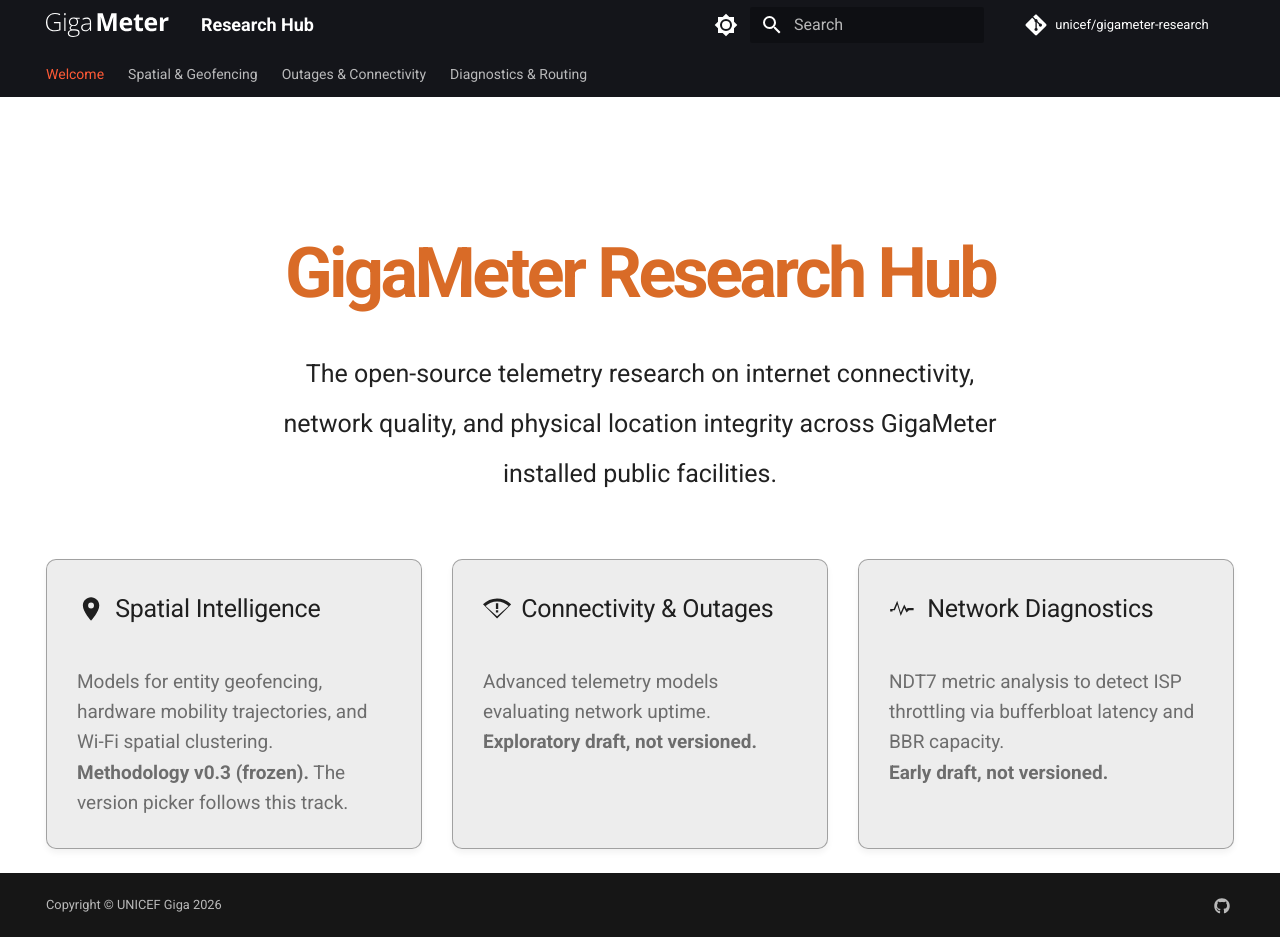
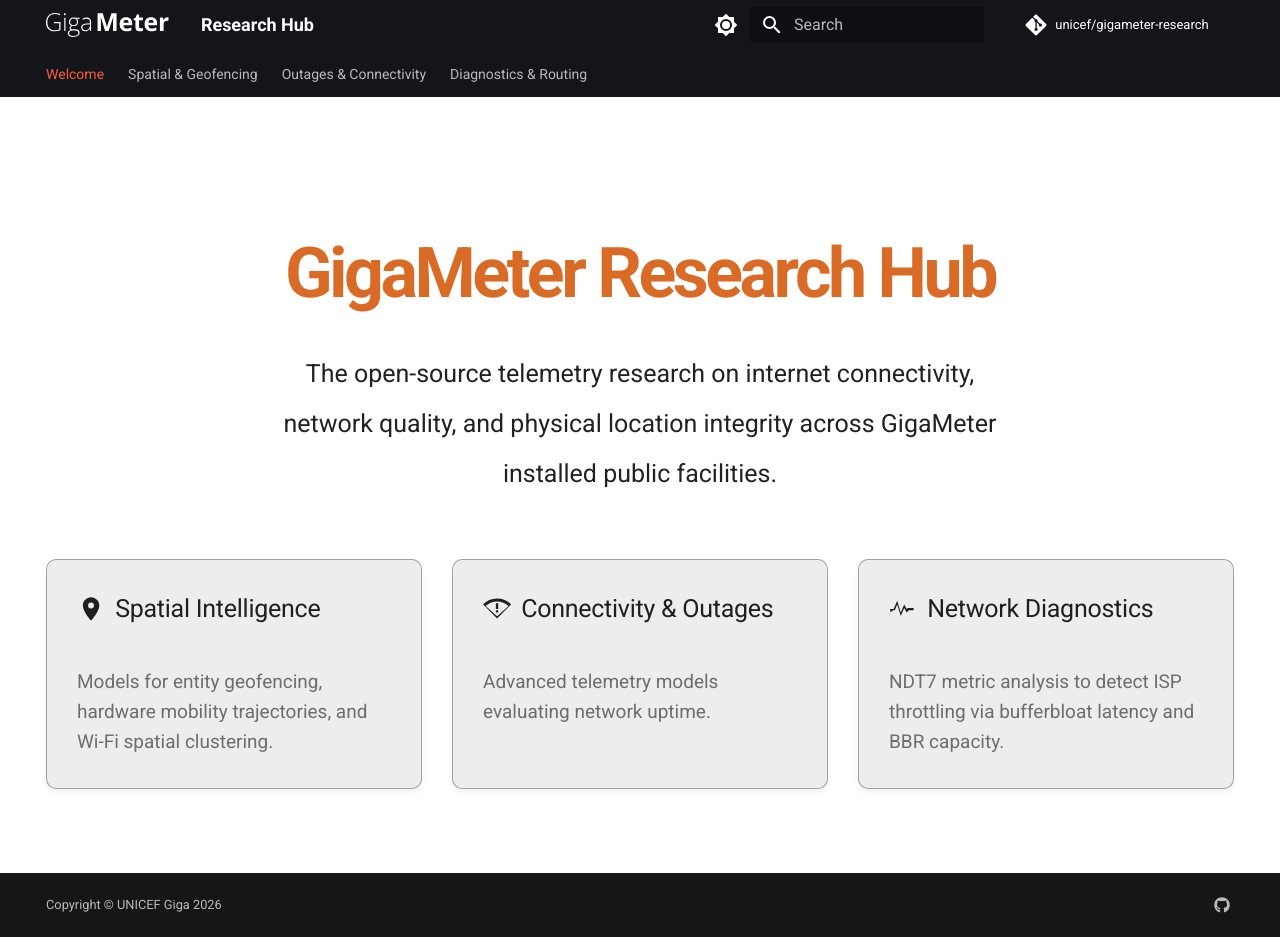
Before and after one commit to unicef/gigameter-research, an MkDocs documentation site: the page built from docs/index.md, in a window 1280 px wide and 937 px high. Built offline with MkDocs 1.6.1 and Material for MkDocs 9.7.7, drawn with Linux system fonts in a browser that asks for light colours; comment, search, counter and statistics services are not loaded; the version menu is left out.

Commit message:
docs: drop status lines from index track cards

```diff
--- a/docs/index.md
+++ b/docs/index.md
@@ -32,7 +32,6 @@ hide:
     </h3>
     <p>
       Models for entity geofencing, hardware mobility trajectories, and Wi-Fi spatial clustering.
-      <br><strong>Methodology v0.3 (frozen).</strong> The version picker follows this track.
     </p>
   </a>
 
@@ -46,7 +45,6 @@ hide:
     </h3>
     <p>
       Advanced telemetry models evaluating network uptime.
-      <br><strong>Exploratory draft, not versioned.</strong>
     </p>
   </a>
 
@@ -60,7 +58,6 @@ hide:
     </h3>
     <p>
       NDT7 metric analysis to detect ISP throttling via bufferbloat latency and BBR capacity.
-      <br><strong>Early draft, not versioned.</strong>
     </p>
   </a>
 
```
